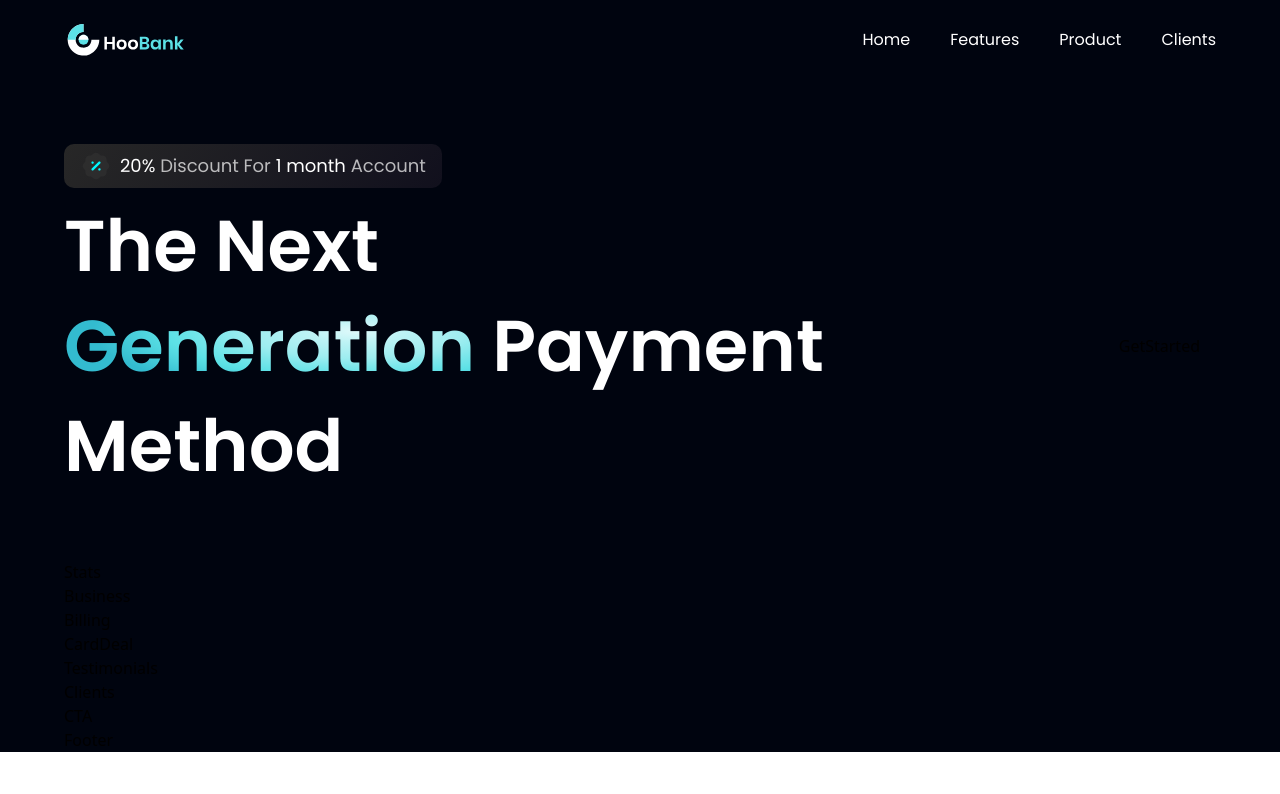
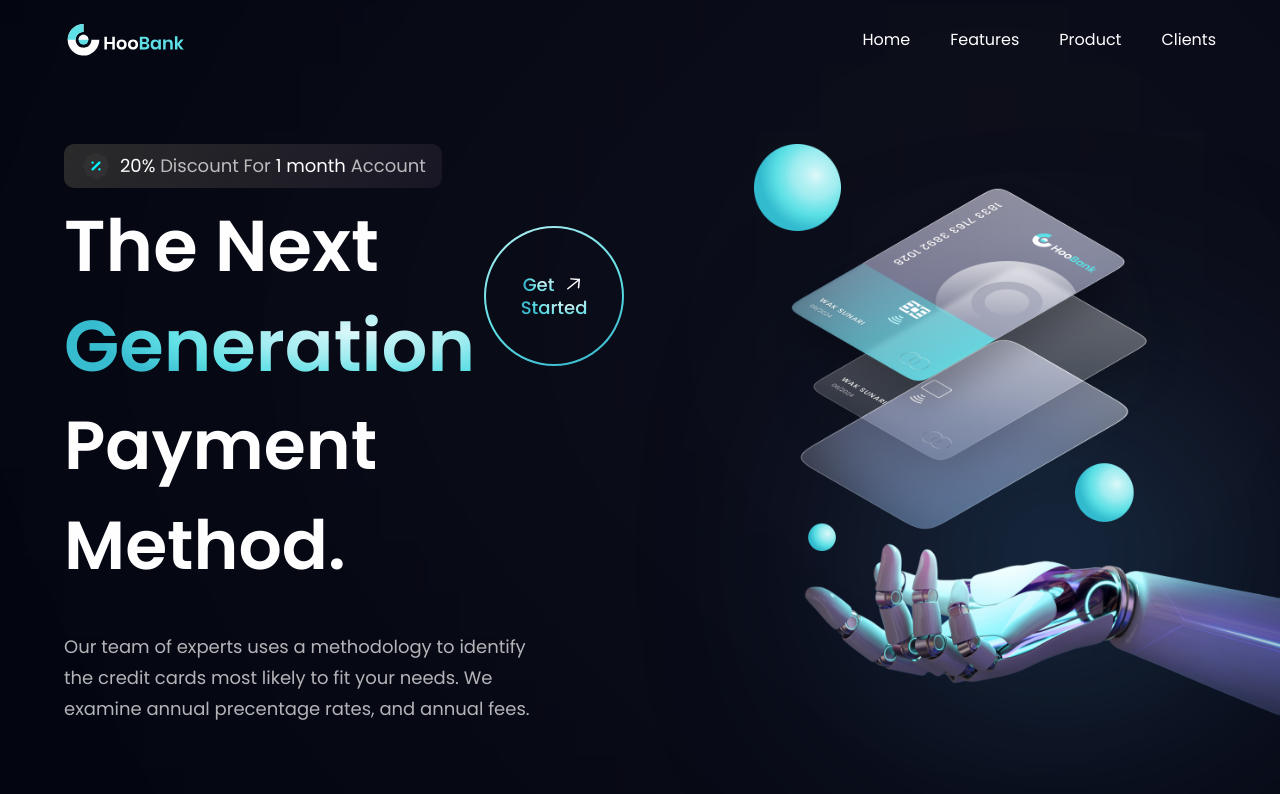
Before and after one commit to Makomanix/Business, a React (Vite) app: page / in a window 1280 px wide. Shown: the top 794 px of the page. Built offline with nearby package versions, Linux system fonts and the light colour scheme.

Commit message:
added to GetStarted Component

```diff
--- a/src/Components/GetStarted.jsx
+++ b/src/Components/GetStarted.jsx
@@ -1,9 +1,24 @@
 import React from 'react'
+import styles from '../style';
+import { arrowUp } from '../assets';
 
-const GetStarted = () => {
-  return (
-    <div>GetStarted</div>
+const GetStarted = () => (
+    <div className={`${styles.flexCenter} w-[140px] h-[140px] rounded-full bg-blue-gradient p-[2px] cursor-pointer`}>
+      <div className={`${styles.flexCenter} flex-col bg-primary w-[100%] h-[100%] rounded-full`}>
+        <div className={`${styles.flexStart} flex-row`}>
+          <p className='font-poppins font-medium text-[18px] leading-[23px] mr-2'>
+            <span className='text-gradient'>Get
+            </span>
+          </p>
+            <img src={arrowUp} alt='arrow' className='w-[23px] h-[23px] object-contain'/>
+        </div>
+          <p className='font-poppins font-medium text-[18px] leading-[23px]'>
+            <span className='text-gradient'>Started
+            </span>
+          </p>
+      </div>
+    </div>
   )
-}
+
 
 export default GetStarted
--- a/src/Components/Hero.jsx
+++ b/src/Components/Hero.jsx
@@ -19,13 +19,25 @@
         <h1 className='flex-1 font-poppins font-semibold ss:text-[72px] text-[52px] text-white ss:leading-[100px] leading-[75px]'>
           The Next <br className='sm:block
           hidden'/> {' '}
-          <span className='text-gradient'>Generation</span> { }
-          Payment Method
+          <span className='text-gradient'>Generation</span> {" "}
         </h1>
         <div className='ss:flex hidden md:mr-4 mr-0'>
           <GetStarted />
         </div>
       </div>
+      <h1 className='flex-1 font-poppins font-semibold ss:text-[68px] text-[52px] text-white ss:leading-[100px] leading-[75px] w-full'>Payment Method.</h1>
+      <p className={`${styles.paragraph} max-w-[470px] mt-5`}>Our team of experts uses a methodology to identify the credit cards most likely to fit your needs. We examine annual precentage rates, and annual fees.</p>
+    </div>
+
+    <div className={`flex-1 flex ${styles.flexCenter} md:my-0 my-10 relative`}>
+      <img src={robot} alt='billing' className='w-[100%] h-[100%] relative z-[5]'/>
+      <div className='absolute z-[0] w-[40%] h-[35%] top-0 pink__gradient'></div>
+      <div className='absolute z-[1] w-[80%] h-[80%] rounded-full bottom-40 white__gradient'></div>
+      <div className='absolute z-[0] w-[50%] h-[50%] right-20 bottom-20 blue__gradient'></div>
+    </div>
+
+    <div className={`ss:hidden ${styles.flexCenter}`}>
+      <GetStarted />
     </div>
   </section>
 );
```
